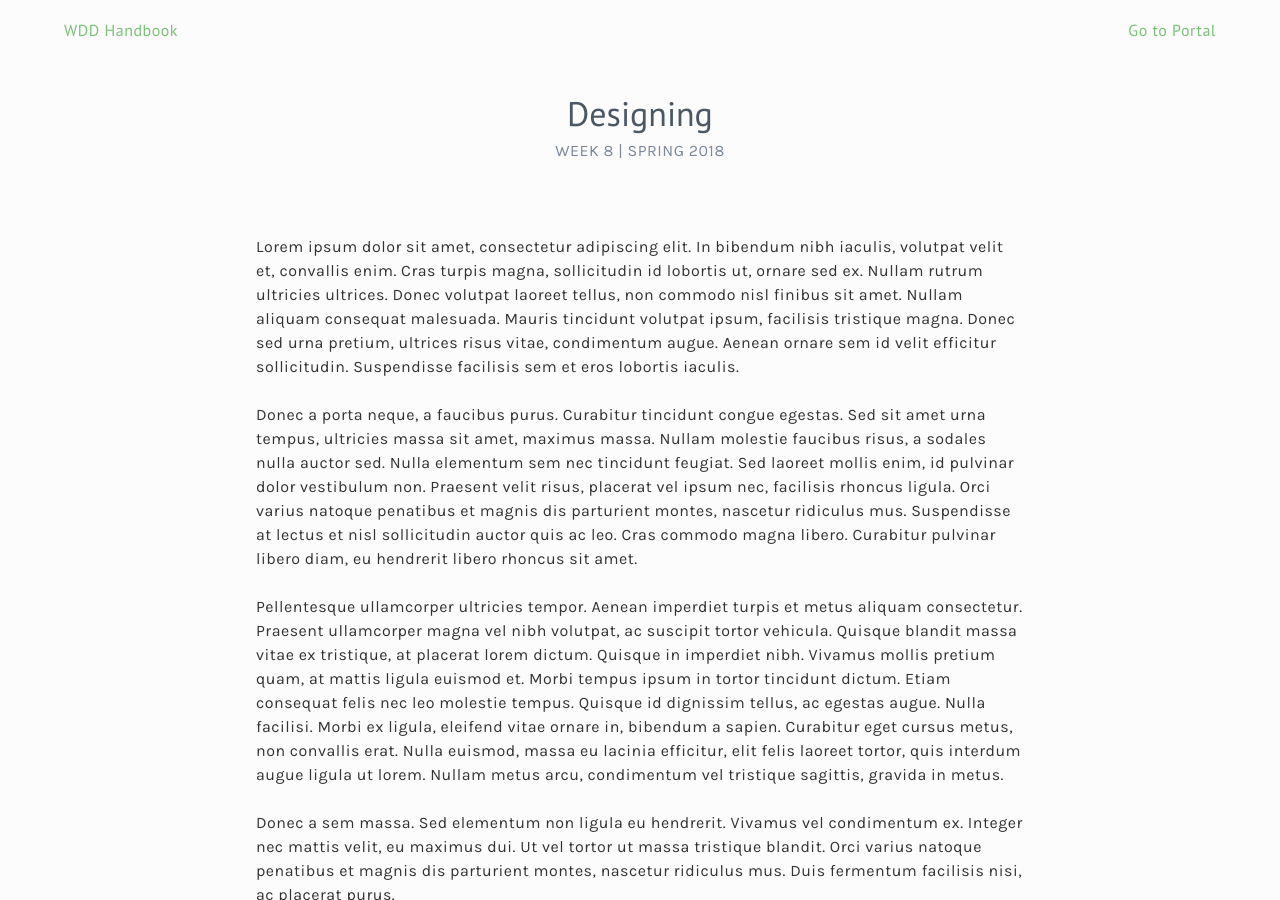
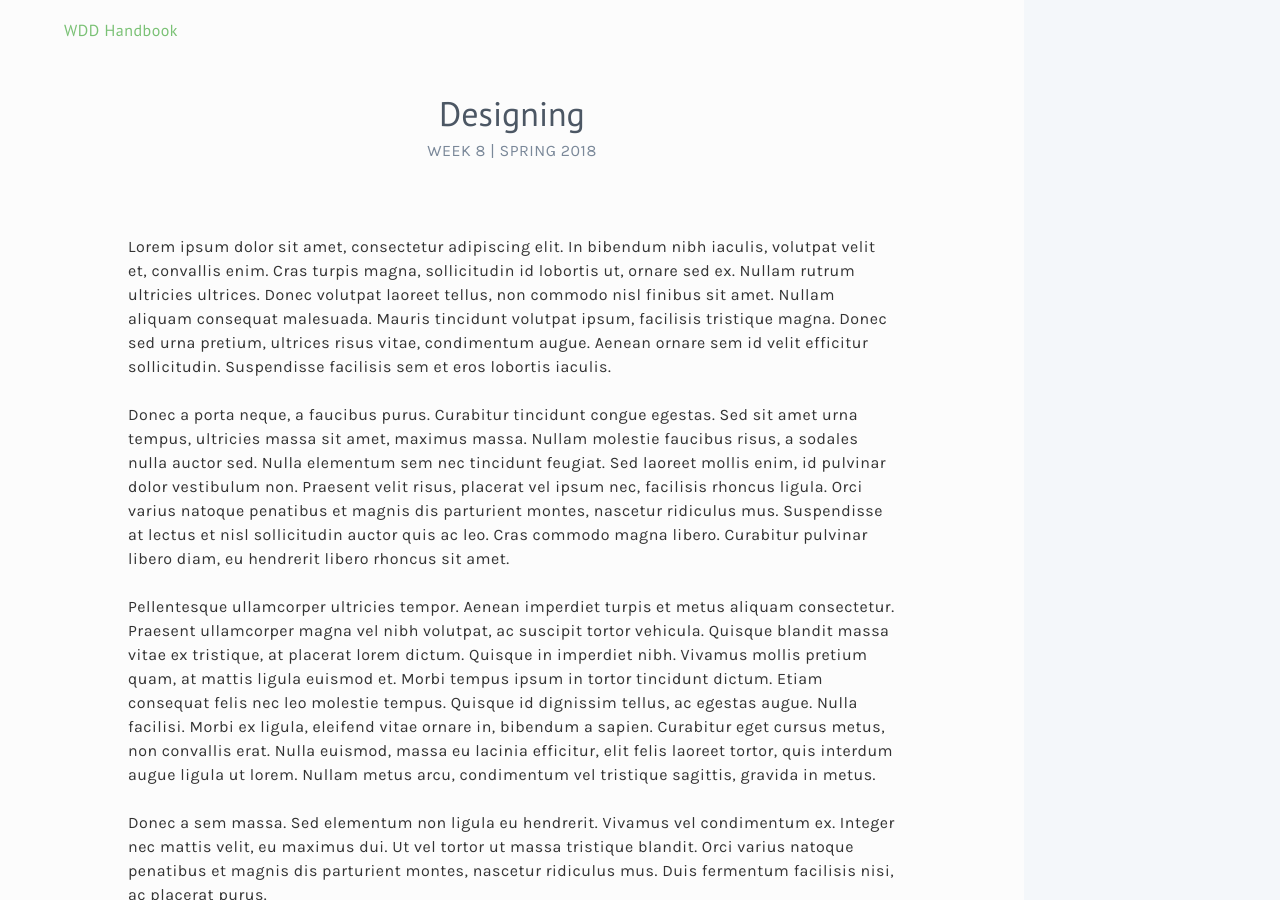
Before and after one commit to webdesigndecal/wddhandbook, a Jekyll site: the page built from content/design/week-8.html, in a window 1280 px wide and 900 px high. Built offline with Jekyll 4.4.1, drawn with Linux system fonts in a browser that asks for light colours; nearby versions of some CDN libraries.

Commit message:
Start sidebar

```diff
--- /dev/null
+++ b/_includes/sidebar.html
@@ -0,0 +1,3 @@
+<div class="sidebar">
+
+</div>
--- a/_layouts/content.html
+++ b/_layouts/content.html
@@ -17,12 +17,13 @@
             {% include content-nav.html link-type="programming-link" %}
         {% endif %}
 
-        <header>
-            <h1>{{ page.title }}</h1>
-            <p class="uppercase centered-text lightened-text"><span class="highlighted-text">{{ page.week }}</span> | {{ page.semester }}</p>
-        </header>
+        {% include sidebar.html %}
 
         <div class="content-wrapper">
+            <header>
+                <h1>{{ page.title }}</h1>
+                <p class="uppercase centered-text lightened-text"><span class="highlighted-text">{{ page.week }}</span> | {{ page.semester }}</p>
+            </header>
             <div class="content">
                 <h3>{{ page.heading }}</h3>
                 <p>{{ page.text }}</p>
--- a/assets/css/main.css
+++ b/assets/css/main.css
@@ -60,6 +60,9 @@ a.design-link:hover { color: #58b152; }
 
 .design-highlighted-text { color: #7ac175; }
 
+.sidebar { position: fixed; top: 0; right: 0; height: 100vh; width: 20vw; background-color: #f4f7fa; overflow-y: scroll; }
+@media (max-width: 768px) { .sidebar { display: none; } }
+
 .selector-wrapper { width: 100vw; display: flex; flex-direction: column; align-items: center; }
 
 .selector { display: flex; flex-direction: row; align-items: center; justify-content: center; flex-wrap: wrap; margin-top: 4vh; }
@@ -89,7 +92,8 @@ a.design-link:hover { color: #58b152; }
 
 .topic-item { margin-bottom: 5vh; }
 
-.content-wrapper { width: 100vw; display: flex; flex-direction: column; align-items: center; }
+.content-wrapper { width: 80vw; display: flex; flex-direction: column; align-items: center; }
+@media (max-width: 768px) { .content-wrapper { width: 100vw; } }
 
 .content { width: 60vw; }
 @media screen and (max-width: 600px) { .content { width: 75vw; } }
--- a/assets/scss/_content.scss
+++ b/assets/scss/_content.scss
@@ -2,10 +2,14 @@
         "mixins";
 
 .content-wrapper {
-    width: 100vw;
+    width: 80vw;
     display: flex;
     flex-direction: column;
     align-items: center;
+
+    @media (max-width: 768px) {
+        width: 100vw;
+    }
 }
 
 .content {
--- a/assets/scss/_variables.scss
+++ b/assets/scss/_variables.scss
@@ -12,3 +12,5 @@ $primary-light: #fcfcfc;
 // other
 $gray: #d3d3d3;
 $lighter-gray: lighten($gray, 10%);
+$lightest-gray: lighten($gray, 15%);
+$lighter-blue: lighten($primary-blue, 40%);
--- a/assets/scss/main.scss
+++ b/assets/scss/main.scss
@@ -3,6 +3,7 @@
 
 @import "reset",
         "global",
+        "sidebar",
         "home",
         "topics",
         "content";
```
Also changed, not shown: assets/scss/_sidebar.scss (added, +16 -0 lines), assets/css/main.min.css, 1 other file.
